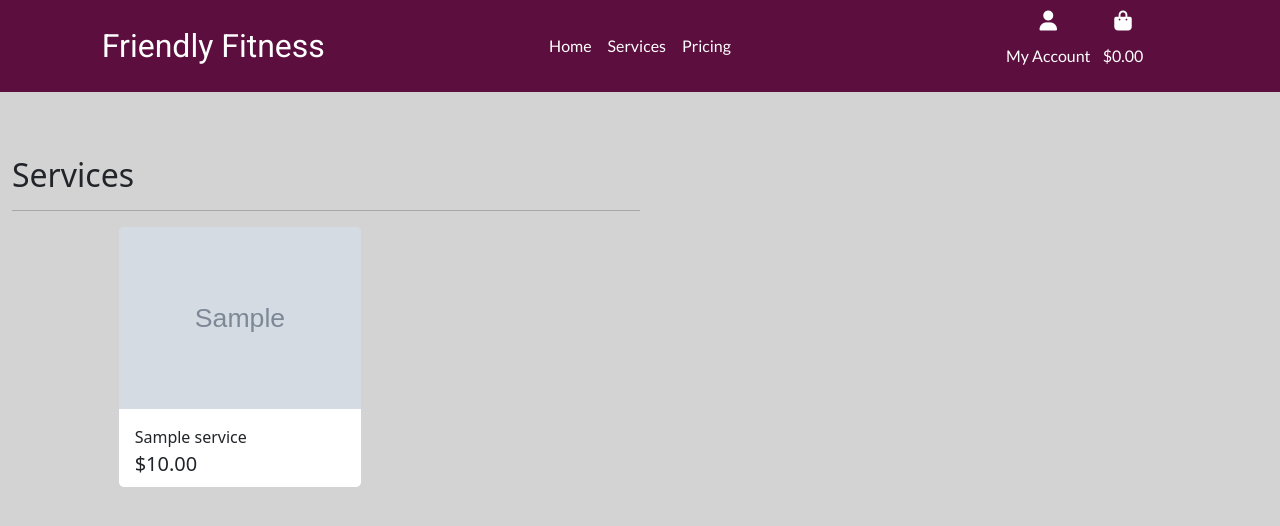
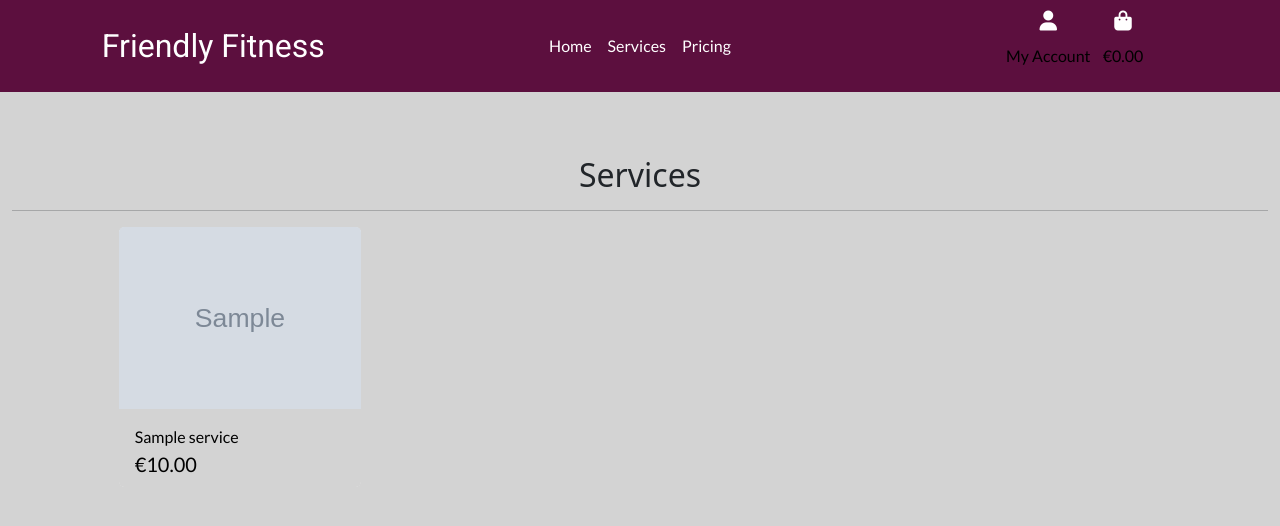
Before and after one commit to Code-Institute-Submissions/StephenKennyGains-FriendlyFitness_NovResub, a Django app: page /services/ in a window 1280 px wide. Shown: the top 526 px of the page. Run offline with Django 3.2, Linux system fonts and the light colour scheme; tables that the repository leaves empty hold one stand-in row (values such as "Sample post"); grey boxes marked "Sample" are stand-in pictures; some libraries are stand-ins or nearby versions.

Commit message:
Service page design and update service views.py

```diff
--- a/cart/templates/cart/cart.html
+++ b/cart/templates/cart/cart.html
@@ -111,7 +111,7 @@
         <div class="col-12">
             <!-- If not bag items notify user the bag is empty & link back to products page -->
             <p class="lead mb-5">Your cart is empty.</p>
-            <a href="{% url 'services' %}" class="btn rounded-0 btn-lg shop-btn logo">
+            <a href="{% url 'services' %}" class="btn btn-other rounded-4 btn-lg shop-btn logo">
                 <span>
                     <i class="fas fa-chevron-left"></i>
                 </span>
--- a/services/templates/services/services.html
+++ b/services/templates/services/services.html
@@ -1,23 +1,13 @@
 {% extends "base.html" %}
 {% load static %}
-
-{% block page_header %}
-    <div class="container header-container">
-        <div class="row">
-            <div class="col">
-
-            </div>
-        </div>
-    </div>
-{% endblock %}
 
 {% block content %}
 
     <div class="container-fluid mt-5">
         <div class="row">
-            <div class="col mt-3">
+            <div class="col mt-3 text-center">
                 <h2 class="">Services</h2>
-                <hr class="w-50 mb-1">
+                <hr class="w-100 mb-1">
             </div>
         </div>
         <div class="row">
@@ -26,7 +16,7 @@
                 <div class="row">
                     {% for service in services %}
                         <div class="col-sm-6 col-md-6 col-lg-4 col-xl-3">
-                            <div class="card h-100 border-0">
+                            <div class="card border-0 mb-4">
                                 {% if service.image %}
                                 <a href="{% url 'service_detail' service.id %}">
                                     <img class="card-img-top img-fluid" src="{{ service.image.url }}" alt="{{ service.name }}">
@@ -36,13 +26,13 @@
                                     <img class="card-img-top img-fluid" src="{{ MEDIA_URL }}noimage.png" alt="{{ service.name }}">
                                 </a>
                                 {% endif %}
-                                <div class="card-body pb-0">
+                                <div class="card-body card-design site-font pb-0">
                                     <p class="mb-0">{{ service.name }}</p>
                                 </div>
-                                <div class="card-footer bg-white pt-0 border-0 text-left">
+                                <div class="card-footer card-design site-font pt-0 border-0 text-left">
                                     <div class="row">
                                         <div class="col">
-                                            <p class="lead mb-0 text-left font-weight-bold">${{ service.price }}</p>
+                                            <p class="lead mb-0 text-left font-weight-bold">€{{ service.price }}</p>
                                         </div>
                                     </div>
                                     {% if request.user.is_superuser %}
--- a/services/views.py
+++ b/services/views.py
@@ -12,9 +12,29 @@ def all_services(request):
 
     services = Service.objects.all()
 
+    # service separated will go here
+    services_by_category = {}
+
+    # iterate over all services and seperate them
+    for service in list(services):
+
+        # get category name
+        category = service.category
+
+        # check if key exists
+        category_exists = services_by_category.get(category)
+
+        # if it doesnt exist, create the key and add to it
+        if not category_exists:
+            services_by_category[category] = []
+
+        # add the service to it
+        services_by_category[category].append(service)
+
+    print(services_by_category)
     context = {
         'services': services,
-    }
+        }
 
     return render(request, 'services/services.html', context)
 
--- a/static/css/base.css
+++ b/static/css/base.css
@@ -7,11 +7,6 @@ body {
     background-size: auto;
     height: calc(100vh - 164px);
     color: #555;
-}
-
-.btn-shop {
-    background-color: orange;
-    color: black;
 }
 
 /* --------- Header Nav ------------*/
@@ -54,6 +49,7 @@ body {
 
 .site-font {
     font-family: 'Lato';
+    color: #000;
 }
 
 .price-icon {
@@ -66,8 +62,25 @@ body {
     color: #5C0F3E;
 }
 
+.btn-shop {
+    background-color: orange;
+    color: black;
+}
+
+.btn-other {
+    background-color: #5C0F3E;
+    color: black;
+    color: white;
+}
+
 .text-sections {
     font-size: 1.5rem;
+}
+
+/*------------Service Pages -------------*/
+
+.card-design {
+    background-color: #D3D3D3;
 }
 
 /* -------- Bootstrap Toasts */
--- a/templates/base.html
+++ b/templates/base.html
@@ -100,7 +100,7 @@
                                 {% if grand_total %}
                                     ${{ grand_total|floatformat:2 }}
                                 {% else %}
-                                    $0.00
+                                    €0.00
                                 {% endif %}
                             </p>
                         </div>
--- a/templates/includes/toasts/toast_success.html
+++ b/templates/includes/toasts/toast_success.html
@@ -45,7 +45,7 @@
                             Spend <strong>${{ free_delivery_delta }}</strong> more to get free next day delivery!
                         </p>
                     {% endif %}
-                    <a href="{% url 'view_cart' %}" class="btn btn-black btn-block rounded-0">
+                    <a href="{% url 'view_cart' %}" class="btn btn-shop site-font rounded-4">
                         <span class="text-uppercase">Go To Secure Checkout</span>
                         <span class="icon">
                             <i class="fas fa-lock"></i>
```
Also changed, not shown: home/templates/home/index.html (+9 -1 lines), services/templates/services/service_detail.html (+3 -13 lines).
